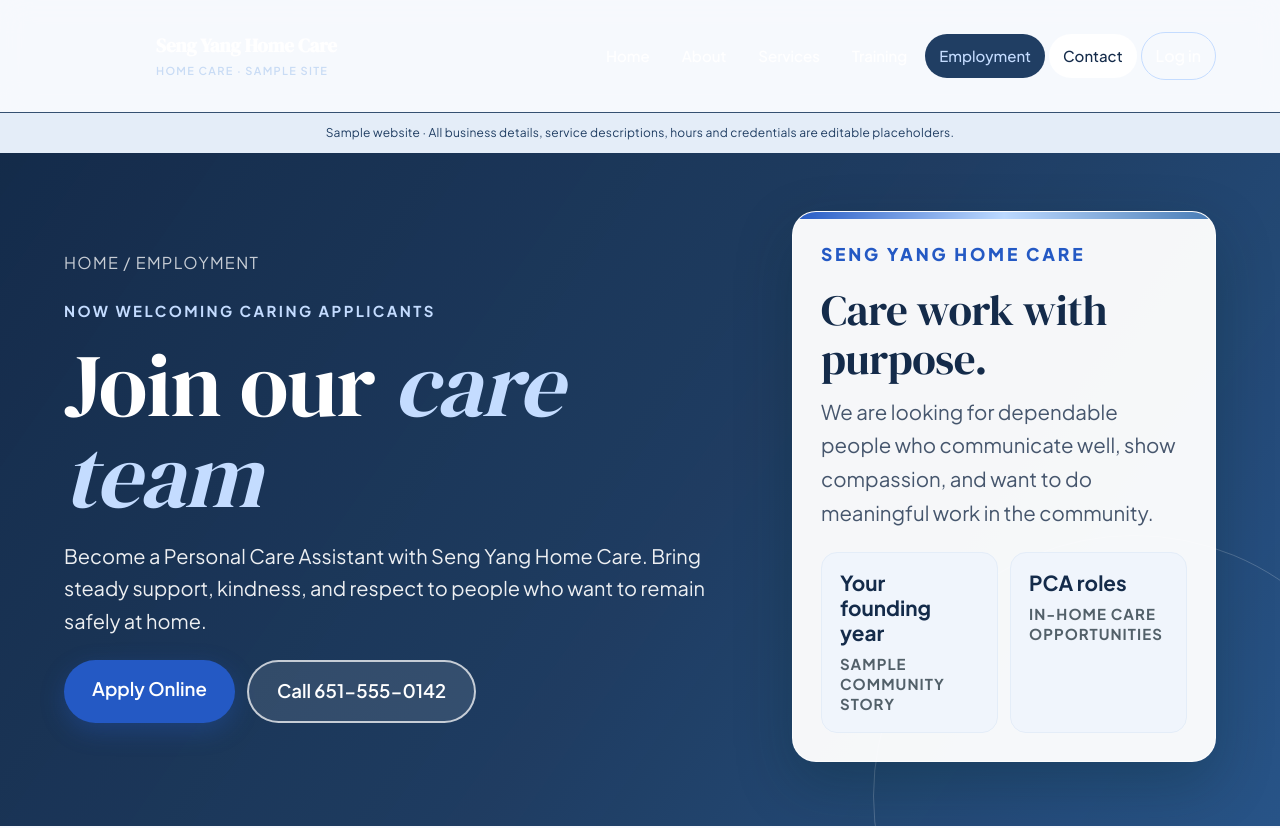
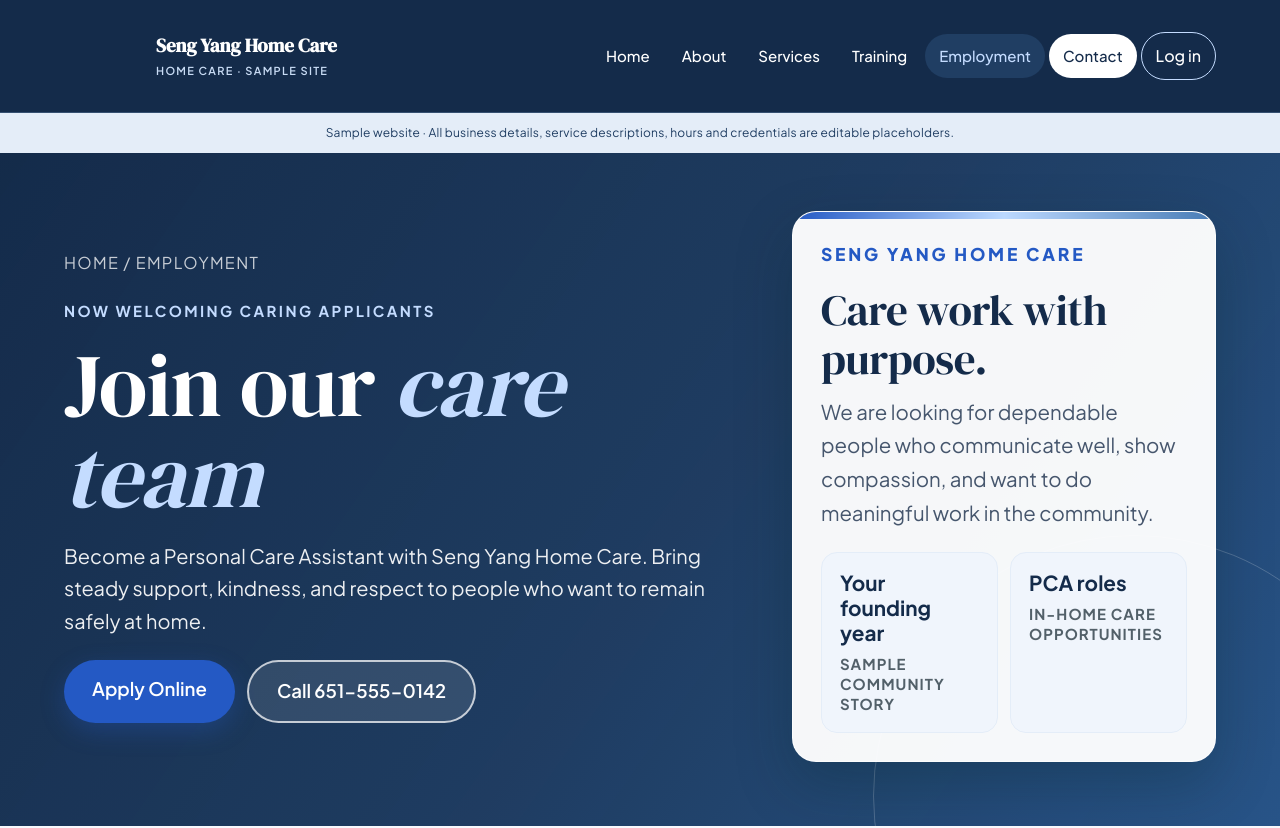
Before and after one commit to Kyang11/SengYangHomeCare, a website: page employment.html in a window 1280 px wide. Shown: the top 828 px of the page. Drawn offline with Linux system fonts and the light colour scheme; no server answers.

Commit message:
Keep Employment header consistent with shared navy theme

```diff
--- a/css/employment.css
+++ b/css/employment.css
@@ -4,10 +4,6 @@
 .employment-body {
   background:
     linear-gradient(180deg, #f7f9fd 0%, #edf3fc 42%, #f7f9fd 100%);
-}
-
-.employment-body .site-header {
-  background: rgba(247, 249, 253, 0.9);
 }
 
 .employment-body .employment-hero {
```
